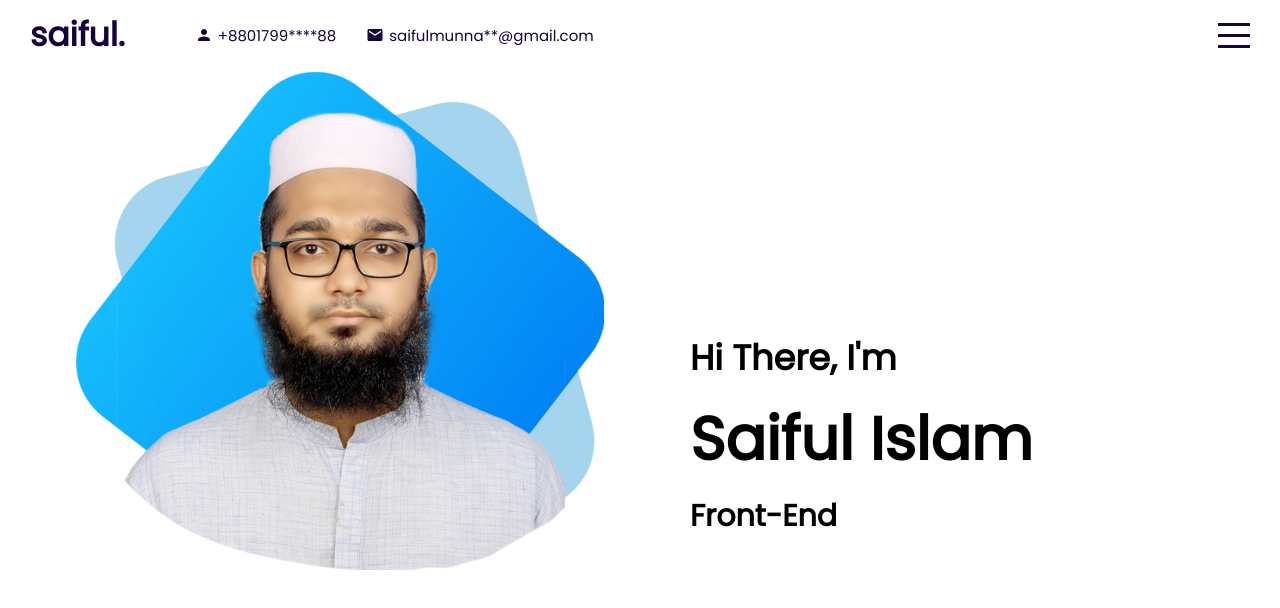
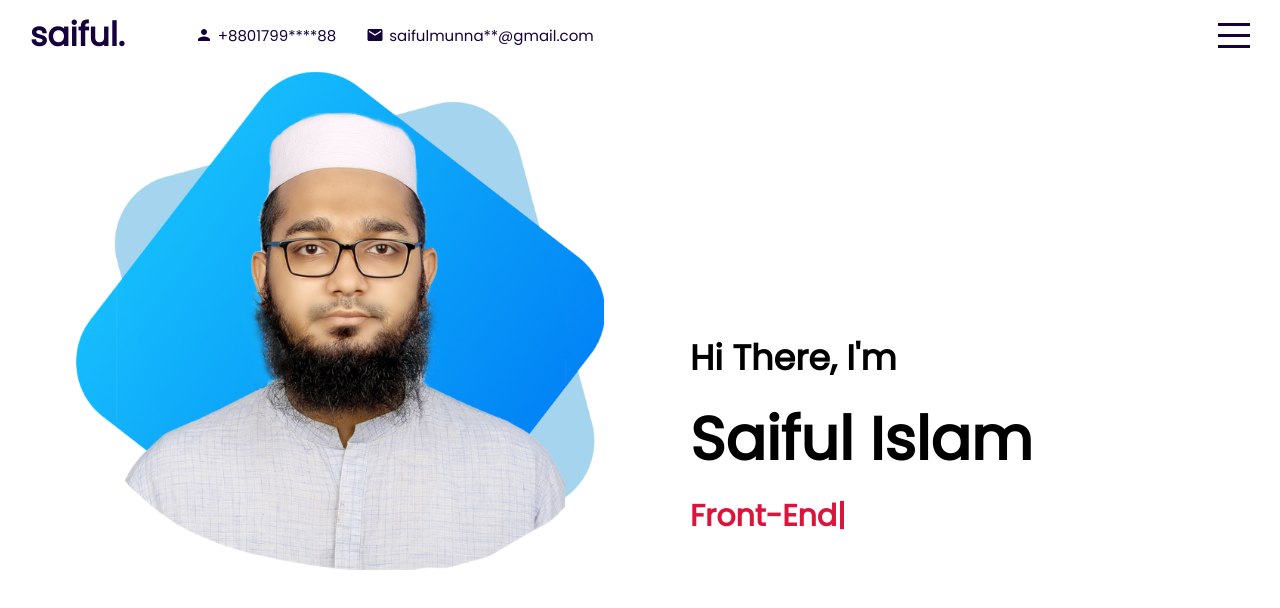
Before and after one commit to saifulislammunna/portfolio, a React (Create React App) app: page / in a window 1280 px wide. Shown: the top 608 px of the page. Built offline with nearby package versions, Linux system fonts and the light colour scheme.

Commit message:
animation-added

```diff
--- a/package.json
+++ b/package.json
@@ -8,6 +8,7 @@
     "@testing-library/jest-dom": "^5.14.1",
     "@testing-library/react": "^11.2.7",
     "@testing-library/user-event": "^12.8.3",
+    "ityped": "^1.0.3",
     "node-sass": "^6.0.1",
     "react": "^17.0.2",
     "react-dom": "^17.0.2",
--- a/src/components/intro/Intro.jsx
+++ b/src/components/intro/Intro.jsx
@@ -1,6 +1,20 @@
-import React from 'react';
+import React, { useEffect,useRef } from 'react';
 import './intro.scss'
-const inttro = () => {
+import { init } from 'ityped'
+const  Intro = () => {
+
+    const textRef = useRef();
+    useEffect(()=> {
+
+        init(textRef.current, {
+             showCursor: true,
+             backDelay:  1500,
+             backSpeed: 70,
+              strings: ['Front-End Web-developer.'] })
+
+
+    },[])
+
     return (
         <div className="intro" id="intro">
             <div className="left">
@@ -13,7 +27,7 @@
                   <div className="wrapper">
                       <h2>Hi There, I'm </h2>
                       <h1>Saiful Islam</h1>
-                      <h3>Front-End <span></span></h3>
+                      <h3> <span ref={textRef}></span></h3>
                   </div>
                   <a href="#portfolio">
                       <img src="assets/down.png" alt="" />
@@ -24,4 +38,4 @@
     );
 };
 
-export default inttro;
+export default Intro;
--- a/src/components/intro/intro.scss
+++ b/src/components/intro/intro.scss
@@ -42,6 +42,23 @@
          }
          h3{
              font-size: 30px;
+
+             span{
+                 font-size:inherit;
+                 color: crimson;
+             }
+             .ityped-cursor{
+                 animation: blink 1s infinite;
+             }
+             @keyframes blink {
+                 50%{
+                     opacity: 1;
+                 }
+                 100%{
+                     opacity: 0;
+                 }
+
+             }
          }
 
 
```
Also changed, not shown: 1 other file (tests, documents, lock files or other folders).
